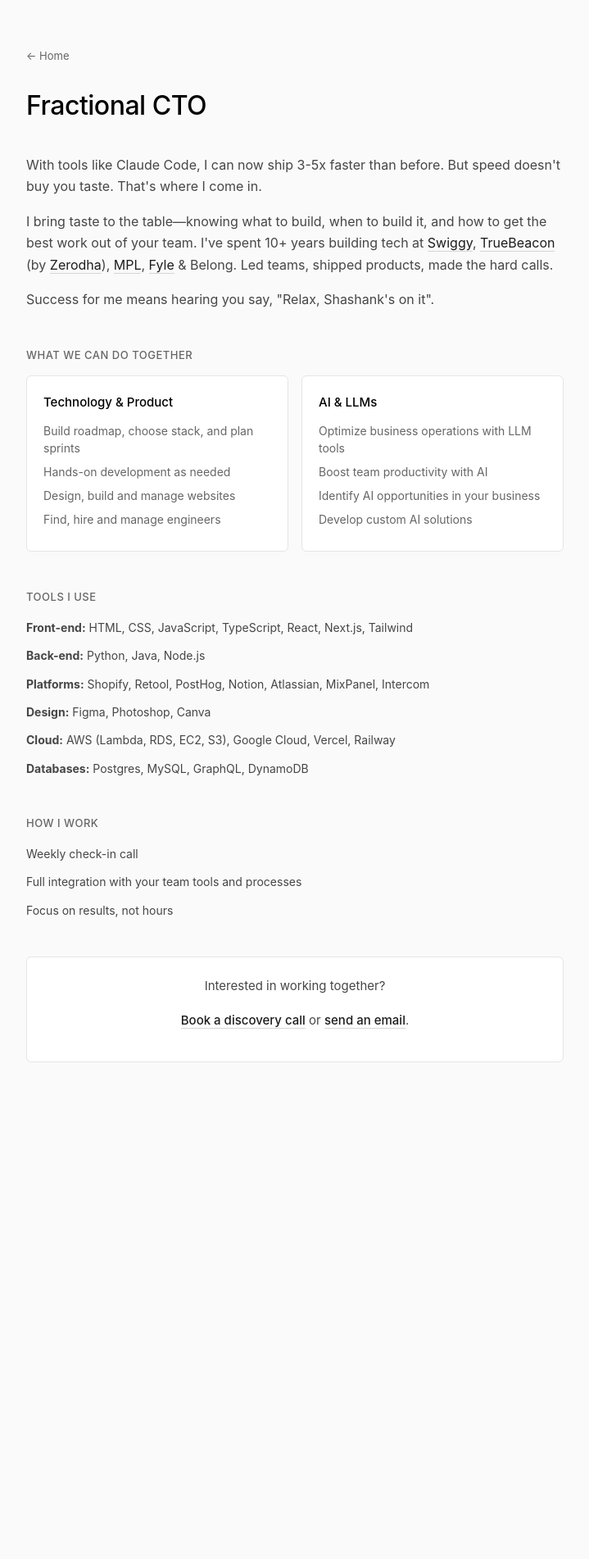
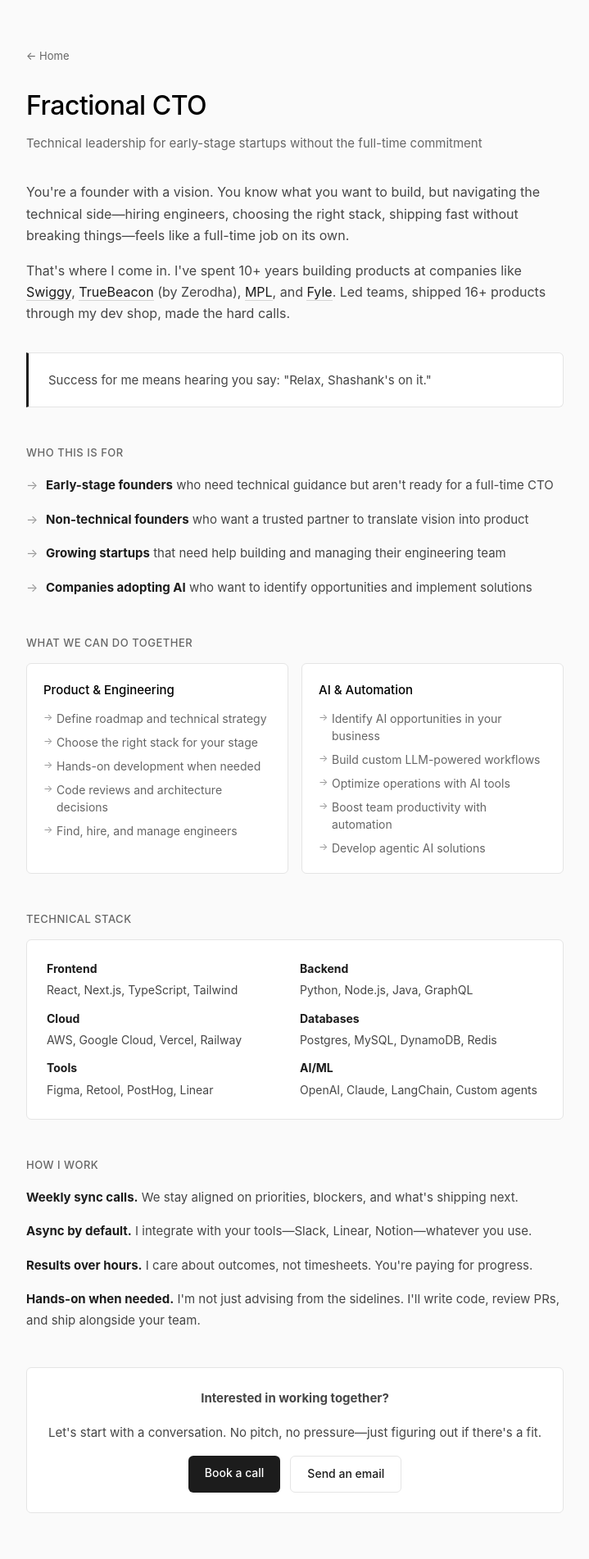
Before and after one commit to theshajha/theshajha, a Jekyll site: the page cto.html, which Jekyll copies as it is, in a window 1280 px wide. Shown: the whole page at 82% size, without its empty margins (280-999 px from the left). Built offline with Jekyll 4.4.1, drawn with Linux system fonts in a browser that asks for light colours; before the commit the page ends 1352 px from its top, so only the background shows below that.

Commit message:
fractional cto page update

```diff
--- a/cto.html
+++ b/cto.html
@@ -5,7 +5,7 @@
     <meta charset="UTF-8" />
     <meta name="viewport" content="width=device-width, initial-scale=1.0" />
     <title>Shashank Jha - Fractional CTO</title>
-    <meta name="description" content="Experienced engineering leader offering fractional CTO services" />
+    <meta name="description" content="Experienced engineering leader offering fractional CTO services for early-stage startups." />
     <meta name="author" content="Shashank Jha" />
     <link rel="icon" href="assets/images/favicon/favicon.ico" type="image/x-icon" />
     <link rel="icon" type="image/png" sizes="32x32" href="assets/images/favicon/favicon-32x32.png" />
@@ -49,9 +49,14 @@
         h1 {
             font-size: 32px;
             font-weight: 500;
-            margin-bottom: 0;
+            margin-bottom: 8px;
             color: #000;
             letter-spacing: -0.5px;
+        }
+
+        .subtitle {
+            font-size: 15px;
+            color: #666;
         }
 
         h2 {
@@ -91,6 +96,21 @@
             margin-bottom: 16px;
         }
 
+        .highlight-box {
+            background: #fff;
+            border: 1px solid #e5e5e5;
+            border-left: 3px solid #1c1c1c;
+            border-radius: 0 6px 6px 0;
+            padding: 20px 24px;
+            margin: 24px 0;
+        }
+
+        .highlight-box p {
+            margin: 0;
+            font-size: 15px;
+            color: #464646;
+        }
+
         .services-grid {
             display: grid;
             grid-template-columns: repeat(2, 1fr);
@@ -124,23 +144,98 @@
             color: #666;
             line-height: 1.5;
             margin-bottom: 8px;
+            padding-left: 16px;
+            position: relative;
         }
 
-        .tools-list {
+        .service-card li::before {
+            content: "→";
+            position: absolute;
+            left: 0;
+            color: #999;
+            font-size: 12px;
+        }
+
+        .service-card li:last-child {
+            margin-bottom: 0;
+        }
+
+        .problem-list {
             list-style: none;
             margin-top: 16px;
         }
 
-        .tools-list li {
-            margin-bottom: 12px;
+        .problem-list li {
+            margin-bottom: 16px;
+            font-size: 15px;
+            color: #464646;
+            line-height: 1.7;
+            padding-left: 24px;
+            position: relative;
+        }
+
+        .problem-list li::before {
+            content: "→";
+            position: absolute;
+            left: 0;
+            color: #999;
+        }
+
+        .problem-list strong {
+            color: #1c1c1c;
+        }
+
+        .tools-section {
+            background: #fff;
+            border: 1px solid #e5e5e5;
+            border-radius: 6px;
+            padding: 24px;
+            margin-top: 14px;
+        }
+
+        .tools-section h3 {
+            font-size: 15px;
+            font-weight: 500;
+            color: #000;
+            margin-bottom: 16px;
+        }
+
+        .tools-grid {
+            display: grid;
+            grid-template-columns: 1fr 1fr;
+            gap: 12px;
+        }
+
+        .tools-grid div {
             font-size: 14px;
             color: #464646;
-            line-height: 1.6;
+        }
+
+        .tools-grid strong {
+            color: #1c1c1c;
+            display: block;
+            margin-bottom: 4px;
+        }
+
+        .how-list {
+            list-style: none;
+            margin-top: 16px;
+        }
+
+        .how-list li {
+            margin-bottom: 16px;
+            font-size: 15px;
+            color: #464646;
+            line-height: 1.7;
+        }
+
+        .how-list strong {
+            color: #1c1c1c;
         }
 
         .cta {
             margin-top: 45px;
-            padding: 22px;
+            padding: 24px;
             background: #fff;
             border: 1px solid #e5e5e5;
             border-radius: 6px;
@@ -152,9 +247,49 @@
             font-size: 15px;
         }
 
+        .cta p:last-child {
+            margin-bottom: 0;
+        }
+
         .cta a {
             color: #1c1c1c;
             font-weight: 500;
+        }
+
+        .cta-buttons {
+            display: flex;
+            gap: 12px;
+            justify-content: center;
+            margin-top: 16px;
+        }
+
+        .cta-button {
+            display: inline-block;
+            padding: 10px 20px;
+            background: #1c1c1c;
+            color: #fff !important;
+            border: none;
+            border-radius: 6px;
+            font-size: 14px;
+            font-weight: 500;
+            cursor: pointer;
+            transition: background 0.15s;
+        }
+
+        .cta-button:hover {
+            background: #333;
+            border: none;
+        }
+
+        .cta-button.secondary {
+            background: #fff;
+            color: #1c1c1c !important;
+            border: 1px solid #e5e5e5;
+        }
+
+        .cta-button.secondary:hover {
+            background: #f5f5f5;
+            border: 1px solid #e5e5e5;
         }
 
         @media (max-width: 768px) {
@@ -170,6 +305,14 @@
                 grid-template-columns: 1fr;
                 gap: 12px;
             }
+
+            .tools-grid {
+                grid-template-columns: 1fr;
+            }
+
+            .cta-buttons {
+                flex-direction: column;
+            }
         }
     </style>
 </head>
@@ -179,73 +322,106 @@
 
     <header>
         <h1>Fractional CTO</h1>
+        <p class="subtitle">Technical leadership for early-stage startups without the full-time commitment</p>
     </header>
 
     <div class="intro">
         <p>
-            With tools like Claude Code, I can now ship 3-5x faster than before. But speed doesn't buy you taste. That's
-            where I come in.
+            You're a founder with a vision. You know what you want to build, but navigating the technical side—hiring engineers, choosing the right stack, shipping fast without breaking things—feels like a full-time job on its own.
         </p>
         <p>
-            I bring taste to the table—knowing what to build, when to build it, and how to get the best work out of your
-            team. I've spent 10+ years building tech at <a href="https://swiggy.com" target="_blank">Swiggy</a>, <a
-                href="https://truebeacon.com" target="_blank">TrueBeacon</a> (by <a href="https://zerodha.com"
-                target="_blank">Zerodha</a>), <a href="https://mpl.live" target="_blank">MPL</a>, <a
-                href="https://fylehq.com" target="_blank">Fyle</a> & Belong. Led teams, shipped products, made the hard
-            calls.
-        </p>
-        <p>
-            Success for me means hearing you say, "Relax, Shashank's on it".
+            That's where I come in. I've spent 10+ years building products at companies like <a href="https://swiggy.com" target="_blank">Swiggy</a>, <a href="https://truebeacon.com" target="_blank">TrueBeacon</a> (by Zerodha), <a href="https://mpl.live" target="_blank">MPL</a>, and <a href="https://fylehq.com" target="_blank">Fyle</a>. Led teams, shipped 16+ products through my dev shop, made the hard calls.
         </p>
     </div>
+
+    <div class="highlight-box">
+        <p>
+            Success for me means hearing you say: "Relax, Shashank's on it."
+        </p>
+    </div>
+
+    <h2>Who This Is For</h2>
+
+    <ul class="problem-list">
+        <li><strong>Early-stage founders</strong> who need technical guidance but aren't ready for a full-time CTO</li>
+        <li><strong>Non-technical founders</strong> who want a trusted partner to translate vision into product</li>
+        <li><strong>Growing startups</strong> that need help building and managing their engineering team</li>
+        <li><strong>Companies adopting AI</strong> who want to identify opportunities and implement solutions</li>
+    </ul>
 
     <h2>What We Can Do Together</h2>
 
     <div class="services-grid">
         <div class="service-card">
-            <h3>Technology & Product</h3>
+            <h3>Product & Engineering</h3>
             <ul>
-                <li>Build roadmap, choose stack, and plan sprints</li>
-                <li>Hands-on development as needed</li>
-                <li>Design, build and manage websites</li>
-                <li>Find, hire and manage engineers</li>
+                <li>Define roadmap and technical strategy</li>
+                <li>Choose the right stack for your stage</li>
+                <li>Hands-on development when needed</li>
+                <li>Code reviews and architecture decisions</li>
+                <li>Find, hire, and manage engineers</li>
             </ul>
         </div>
 
         <div class="service-card">
-            <h3>AI & LLMs</h3>
+            <h3>AI & Automation</h3>
             <ul>
-                <li>Optimize business operations with LLM tools</li>
-                <li>Boost team productivity with AI</li>
                 <li>Identify AI opportunities in your business</li>
-                <li>Develop custom AI solutions</li>
+                <li>Build custom LLM-powered workflows</li>
+                <li>Optimize operations with AI tools</li>
+                <li>Boost team productivity with automation</li>
+                <li>Develop agentic AI solutions</li>
             </ul>
         </div>
     </div>
 
-    <h2>Tools I Use</h2>
+    <h2>Technical Stack</h2>
 
-    <ul class="tools-list">
-        <li><strong>Front-end:</strong> HTML, CSS, JavaScript, TypeScript, React, Next.js, Tailwind</li>
-        <li><strong>Back-end:</strong> Python, Java, Node.js</li>
-        <li><strong>Platforms:</strong> Shopify, Retool, PostHog, Notion, Atlassian, MixPanel, Intercom</li>
-        <li><strong>Design:</strong> Figma, Photoshop, Canva</li>
-        <li><strong>Cloud:</strong> AWS (Lambda, RDS, EC2, S3), Google Cloud, Vercel, Railway</li>
-        <li><strong>Databases:</strong> Postgres, MySQL, GraphQL, DynamoDB</li>
-    </ul>
+    <div class="tools-section">
+        <div class="tools-grid">
+            <div>
+                <strong>Frontend</strong>
+                React, Next.js, TypeScript, Tailwind
+            </div>
+            <div>
+                <strong>Backend</strong>
+                Python, Node.js, Java, GraphQL
+            </div>
+            <div>
+                <strong>Cloud</strong>
+                AWS, Google Cloud, Vercel, Railway
+            </div>
+            <div>
+                <strong>Databases</strong>
+                Postgres, MySQL, DynamoDB, Redis
+            </div>
+            <div>
+                <strong>Tools</strong>
+                Figma, Retool, PostHog, Linear
+            </div>
+            <div>
+                <strong>AI/ML</strong>
+                OpenAI, Claude, LangChain, Custom agents
+            </div>
+        </div>
+    </div>
 
     <h2>How I Work</h2>
 
-    <ul class="tools-list">
-        <li>Weekly check-in call</li>
-        <li>Full integration with your team tools and processes</li>
-        <li>Focus on results, not hours</li>
+    <ul class="how-list">
+        <li><strong>Weekly sync calls.</strong> We stay aligned on priorities, blockers, and what's shipping next.</li>
+        <li><strong>Async by default.</strong> I integrate with your tools—Slack, Linear, Notion—whatever you use.</li>
+        <li><strong>Results over hours.</strong> I care about outcomes, not timesheets. You're paying for progress.</li>
+        <li><strong>Hands-on when needed.</strong> I'm not just advising from the sidelines. I'll write code, review PRs, and ship alongside your team.</li>
     </ul>
 
     <div class="cta">
-        <p>Interested in working together?</p>
-        <p><a href="https://cal.com/theshajha/fractional-cto" target="_blank">Book a discovery call</a> or <a
-                href="mailto:theshajha+website@gmail.com">send an email</a>.</p>
+        <p><strong>Interested in working together?</strong></p>
+        <p>Let's start with a conversation. No pitch, no pressure—just figuring out if there's a fit.</p>
+        <div class="cta-buttons">
+            <a href="https://cal.com/theshajha/fractional-cto" class="cta-button" target="_blank">Book a call</a>
+            <a href="mailto:theshajha+cto@gmail.com" class="cta-button secondary">Send an email</a>
+        </div>
     </div>
 </body>
 
```
Also changed, not shown: index.html (+7 -9 lines).
